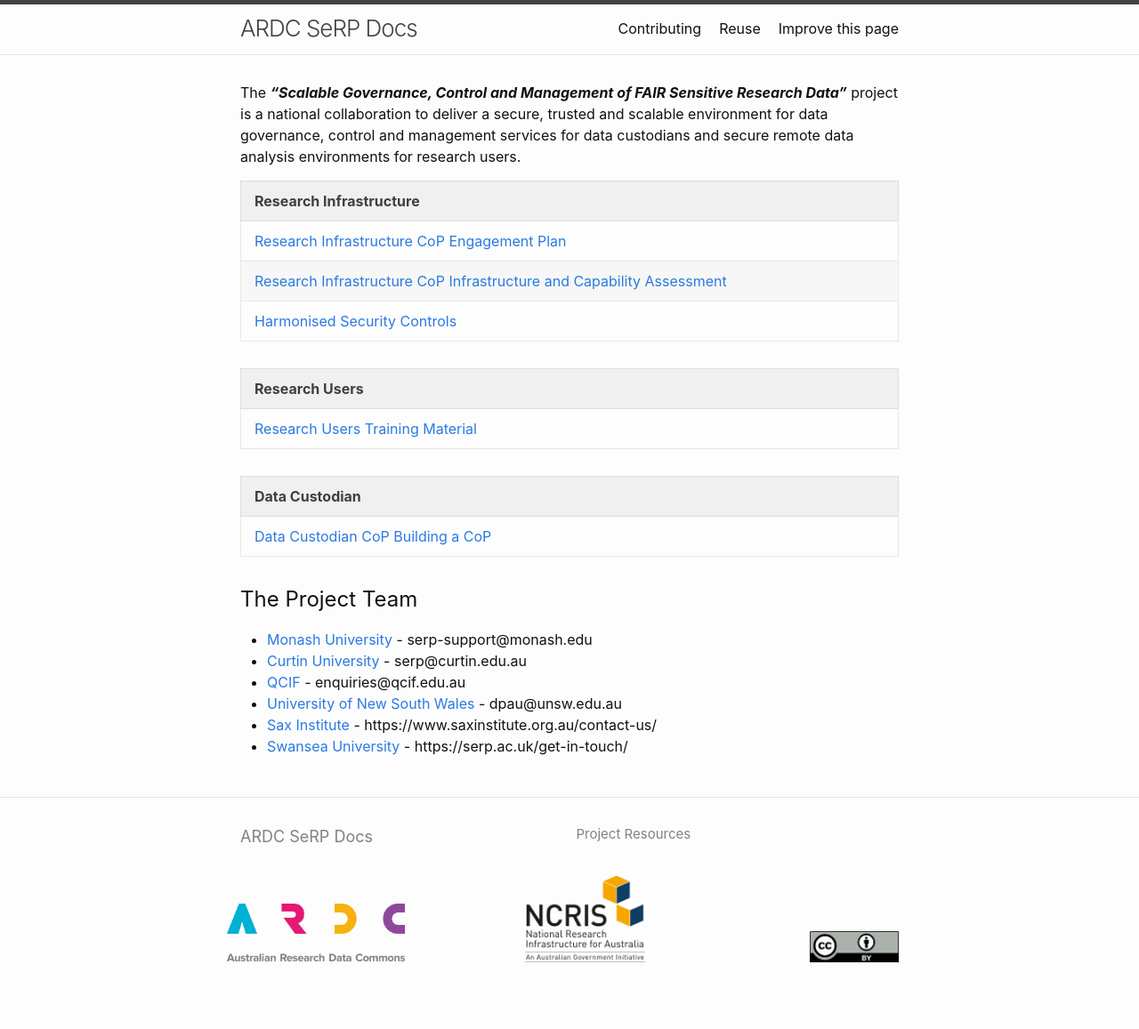
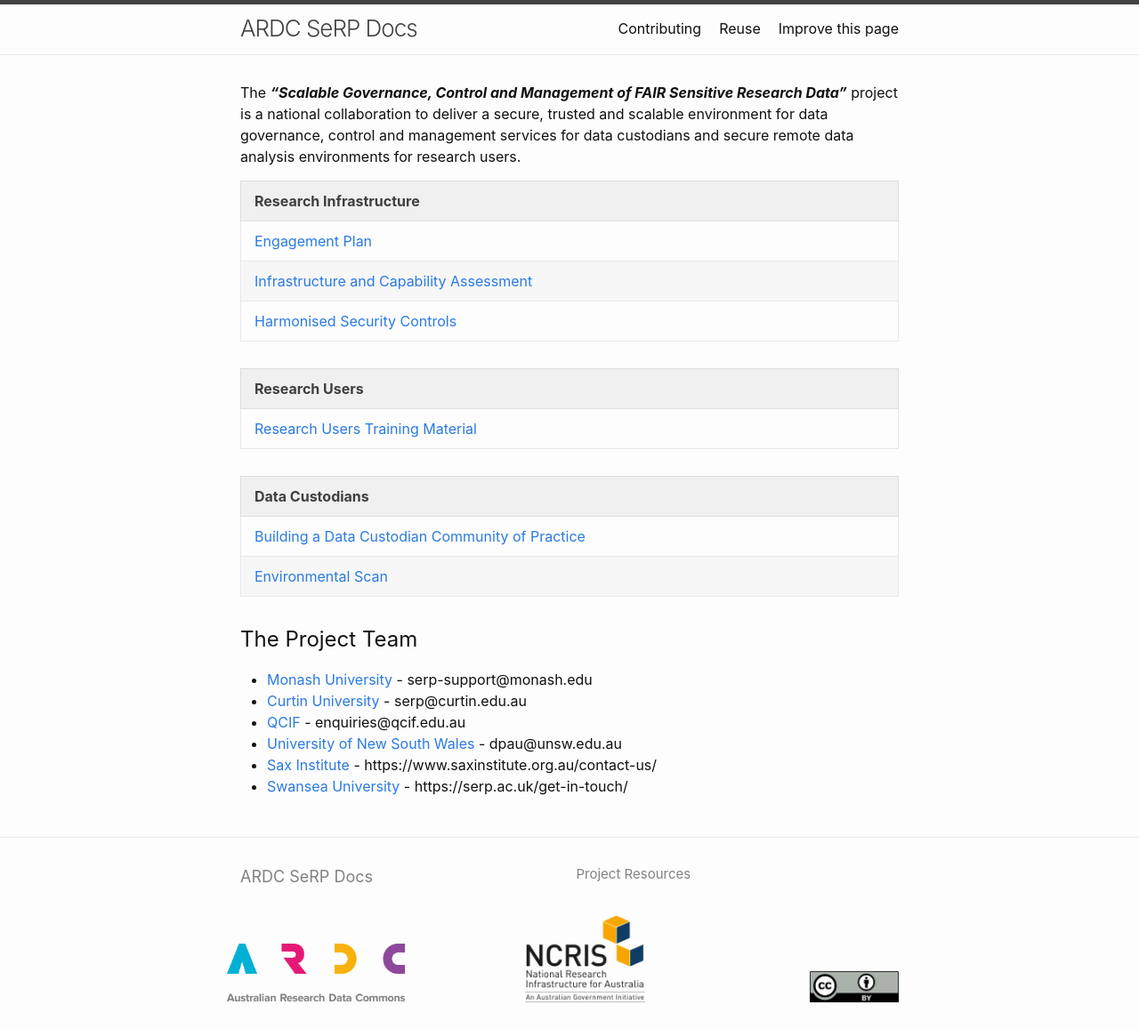
Before and after one commit to ARDC-Secure-Platforms/ardc-serp-docs, a Jekyll site: the page built from index.md, in a window 1280 px wide. Shown: the whole page at 89% size. Built offline with Jekyll 4.4.1, drawn with Linux system fonts in a browser that asks for light colours; before the commit the page ends 1112 px from its top, so only the background shows below that.

Commit message:
Update index.md
updated with DCOP Env Scan

```diff
--- a/index.md
+++ b/index.md
@@ -8,8 +8,8 @@ The ***"Scalable Governance, Control and Management of FAIR Sensitive Research D
 
 | Research Infrastructure |
 | --- |
-| [Research Infrastructure CoP Engagement Plan]({{ site.baseurl }}/01-ricop-ep) |
-| [Research Infrastructure CoP Infrastructure and Capability Assessment]({{ site.baseurl }}/02-ricop-ica) |
+| [Engagement Plan]({{ site.baseurl }}/01-ricop-ep) |
+| [Infrastructure and Capability Assessment]({{ site.baseurl }}/02-ricop-ica) |
 | [Harmonised Security Controls]({{ site.baseurl }}/pdfs/Harmonised_Security_Controls.pdf) |
 
 
@@ -17,9 +17,10 @@ The ***"Scalable Governance, Control and Management of FAIR Sensitive Research D
 | --- |
 | [Research Users Training Material]({{ site.baseurl }}/03-rucop-tm) |
 
-| Data Custodian |
+| Data Custodians |
 | --- |
-| [Data Custodian CoP Building a CoP]({{ site.baseurl }}/pdfs/Data Custodian CoP Building a CoP.pdf) |
+| [Building a Data Custodian Community of Practice]({{ site.baseurl }}/pdfs/Data Custodian CoP Building a CoP.pdf) |
+| [Environmental Scan]({{ site.baseurl }}/pdfs/Data Custodian CoP Environmental Scan.pdf) |
 
 
 ## The Project Team
```
